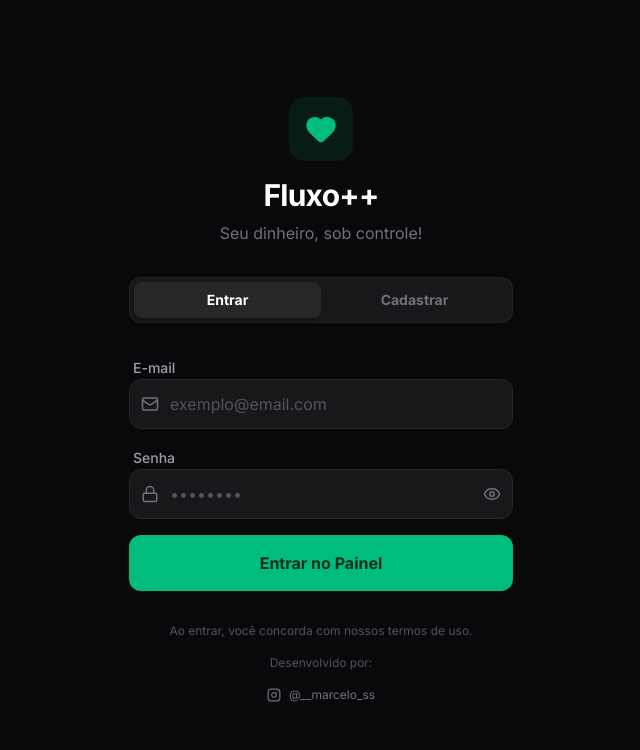
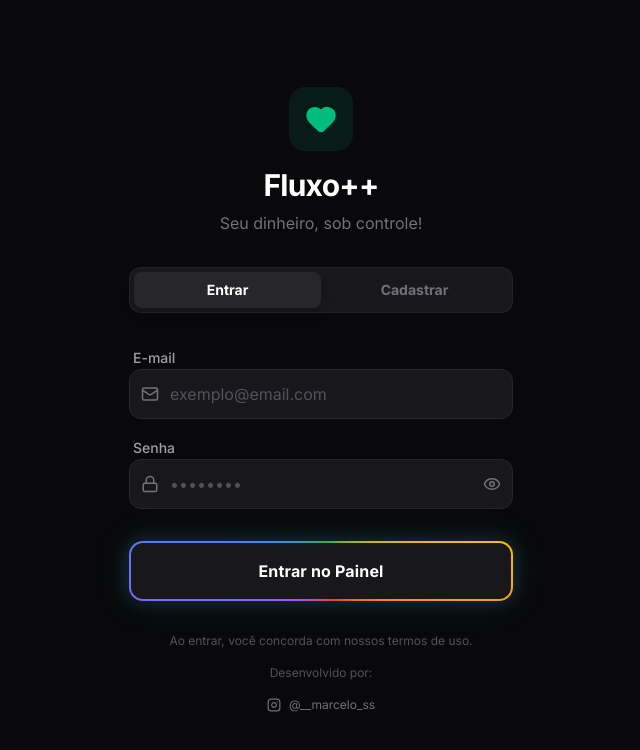
Before and after one commit to MarceloSousaSantos/fluxo-, a React (Vite) app: page /login in a window 1280 px wide. Shown: the top 750 px of the page, without its empty margins (319-959 px from the left). Built offline with nearby package versions, Linux system fonts and the light colour scheme; no server answers.

Commit message:
feat: padroniza todos os botoes primarios com borda animada conic-gradient

```diff
--- a/src/index.css
+++ b/src/index.css
@@ -18,8 +18,10 @@
 
   /* Hide scrollbar for IE, Edge and Firefox */
   .no-scrollbar {
-    -ms-overflow-style: none;  /* IE and Edge */
-    scrollbar-width: none;  /* Firefox */
+    -ms-overflow-style: none;
+    /* IE and Edge */
+    scrollbar-width: none;
+    /* Firefox */
   }
 }
 
@@ -27,10 +29,15 @@
   padding-bottom: env(safe-area-inset-bottom);
 }
 
-/* ── FAB animated border ─────────────────────────────────── */
+/* ── Shared gradient animation ───────────────────────────── */
 @keyframes spin-gradient {
-  from { --angle: 0deg; }
-  to   { --angle: 360deg; }
+  from {
+    --angle: 0deg;
+  }
+
+  to {
+    --angle: 360deg;
+  }
 }
 
 @property --angle {
@@ -39,6 +46,7 @@
   inherits: false;
 }
 
+/* ── FAB (botão flutuante circular) ──────────────────────── */
 .fab-animated {
   position: fixed;
   bottom: 6rem;
@@ -47,18 +55,17 @@
   width: 3.5rem;
   height: 3.5rem;
   border-radius: 1.125rem;
-  padding: 2px;                         /* espaço para a borda */
-  background: conic-gradient(
-    from var(--angle),
-    #4285f4, #34a853, #fbbc05, #ea4335, #a855f7, #4285f4
-  );
+  padding: 2px;
+  background: conic-gradient(from var(--angle),
+      #4285f4, #34a853, #fbbc05, #ea4335, #a855f7, #4285f4);
   animation: spin-gradient 3s linear infinite;
   display: flex;
   align-items: center;
   justify-content: center;
   transition: transform 0.15s ease, box-shadow 0.3s ease;
   box-shadow: 0 0 24px 4px rgba(66, 133, 244, 0.25),
-              0 0 40px 8px rgba(52, 168, 83, 0.15);
+    0 0 40px 8px rgba(52, 168, 83, 0.15);
+  text-decoration: none;
 }
 
 .fab-animated:active {
@@ -67,14 +74,14 @@
 
 .fab-animated:hover {
   box-shadow: 0 0 32px 8px rgba(66, 133, 244, 0.35),
-              0 0 56px 14px rgba(52, 168, 83, 0.2);
+    0 0 56px 14px rgba(52, 168, 83, 0.2);
 }
 
 .fab-inner {
   width: 100%;
   height: 100%;
-  border-radius: 1rem;         /* ligeiramente menor que o wrapper */
-  background: #18181b;         /* zinc-900 */
+  border-radius: 1rem;
+  background: #18181b;
   display: flex;
   align-items: center;
   justify-content: center;
@@ -83,5 +90,101 @@
 }
 
 .fab-animated:hover .fab-inner {
-  background: #27272a;         /* zinc-800 ao hover */
+  background: #27272a;
 }
+
+/* ── btn-primary (botão inline com borda animada) ────────── */
+.btn-primary {
+  position: relative;
+  display: inline-flex;
+  align-items: stretch;
+  border-radius: 0.875rem;
+  padding: 2px;
+  /* a "borda" animada */
+  background: conic-gradient(from var(--angle),
+      #4285f4, #34a853, #fbbc05, #ea4335, #a855f7, #4285f4);
+  animation: spin-gradient 3s linear infinite;
+  transition: box-shadow 0.3s ease, transform 0.15s ease, opacity 0.2s;
+  box-shadow: 0 0 18px 2px rgba(66, 133, 244, 0.2),
+    0 0 32px 6px rgba(52, 168, 83, 0.1);
+  cursor: pointer;
+  border: none;
+  outline: none;
+  text-decoration: none;
+}
+
+.btn-primary:disabled {
+  opacity: 0.5;
+  cursor: not-allowed;
+  animation-play-state: paused;
+}
+
+.btn-primary:active:not(:disabled) {
+  transform: scale(0.97);
+}
+
+.btn-primary:hover:not(:disabled) {
+  box-shadow: 0 0 28px 6px rgba(66, 133, 244, 0.3),
+    0 0 48px 10px rgba(52, 168, 83, 0.18);
+}
+
+/* Camada interna escura */
+.btn-primary>.btn-inner {
+  display: flex;
+  align-items: center;
+  justify-content: center;
+  gap: 0.5rem;
+  width: 100%;
+  border-radius: 0.75rem;
+  background: #18181b;
+  color: #fff;
+  font-weight: 700;
+  letter-spacing: 0.01em;
+  transition: background 0.2s;
+  white-space: nowrap;
+  pointer-events: none;
+  /* o clique vai para .btn-primary */
+}
+
+.btn-primary:hover:not(:disabled)>.btn-inner {
+  background: #27272a;
+}
+
+/* Tamanhos */
+.btn-primary.btn-sm>.btn-inner {
+  padding: 0.5rem 1rem;
+  font-size: 0.75rem;
+}
+
+.btn-primary.btn-md>.btn-inner {
+  padding: 0.75rem 1.25rem;
+  font-size: 0.875rem;
+}
+
+.btn-primary.btn-lg>.btn-inner {
+  padding: 1rem 1.5rem;
+  font-size: 1rem;
+}
+
+.btn-primary.btn-full {
+  width: 100%;
+  border-radius: 0.875rem;
+}
+
+.btn-primary.btn-full>.btn-inner {
+  justify-content: center;
+}
+
+/* Ícone quadrado */
+.btn-primary.btn-icon {
+  border-radius: 0.875rem;
+  width: 2.5rem;
+  height: 2.5rem;
+}
+
+.btn-primary.btn-icon>.btn-inner {
+  border-radius: 0.75rem;
+  width: 100%;
+  height: 100%;
+  padding: 0;
+}
--- a/src/pages/LoginPage.tsx
+++ b/src/pages/LoginPage.tsx
@@ -154,9 +154,11 @@ export function LoginPage() {
           <button
             type="submit"
             disabled={loading}
-            className="w-full bg-emerald-500 hover:bg-emerald-400 disabled:opacity-50 text-emerald-950 font-bold py-4 rounded-xl transition-all flex items-center justify-center gap-2 mt-4"
+            className="btn-primary btn-full mt-4"
           >
-            {loading ? <Loader2 className="animate-spin" size={20} /> : (isLogin ? 'Entrar no Painel' : 'Criar Minha Conta')}
+            <span className="btn-inner py-4 text-base">
+              {loading ? <Loader2 className="animate-spin" size={20} /> : (isLogin ? 'Entrar no Painel' : 'Criar Minha Conta')}
+            </span>
           </button>
         </form>
 
--- a/src/pages/SettingsPage.tsx
+++ b/src/pages/SettingsPage.tsx
@@ -163,9 +163,9 @@ export function SettingsPage() {
                 <button
                   onClick={handleJoinCouple}
                   disabled={loading}
-                  className="px-4 bg-emerald-500 text-emerald-950 rounded-xl font-bold text-xs uppercase tracking-widest active:scale-95 transition-transform disabled:opacity-50"
+                  className="btn-primary btn-sm"
                 >
-                  Entrar
+                  <span className="btn-inner uppercase tracking-widest text-xs">Entrar</span>
                 </button>
               </div>
             </div>
@@ -232,9 +232,9 @@ export function SettingsPage() {
               />
               <button
                 onClick={addCategory}
-                className="w-10 h-10 bg-emerald-500 text-emerald-950 rounded-xl flex items-center justify-center active:scale-95 transition-transform"
+                className="btn-primary btn-icon"
               >
-                <Plus size={20} />
+                <span className="btn-inner"><Plus size={18} /></span>
               </button>
             </div>
 
--- a/src/pages/TransactionsPage.tsx
+++ b/src/pages/TransactionsPage.tsx
@@ -119,9 +119,9 @@ export function TransactionsPage() {
         <h2 className="text-2xl font-bold text-white">Transações</h2>
         <button
           onClick={() => { resetForm(); setIsModalOpen(true); }}
-          className="w-10 h-10 rounded-xl bg-emerald-500 text-emerald-950 flex items-center justify-center active:scale-90 transition-transform"
+          className="btn-primary btn-icon"
         >
-          <Plus size={24} />
+          <span className="btn-inner"><Plus size={20} /></span>
         </button>
       </div>
 
@@ -349,9 +349,11 @@ export function TransactionsPage() {
                 <button
                   type="submit"
                   disabled={loading}
-                  className="w-full bg-emerald-500 hover:bg-emerald-400 disabled:opacity-50 text-emerald-950 font-bold py-5 rounded-2xl transition-all flex items-center justify-center gap-2 shadow-xl shadow-emerald-500/10"
+                  className="btn-primary btn-full"
                 >
-                  {loading ? <Loader2 className="animate-spin" size={20} /> : (editingTransaction ? 'Salvar Alterações' : 'Confirmar Transação')}
+                  <span className="btn-inner py-4 text-base">
+                    {loading ? <Loader2 className="animate-spin" size={20} /> : (editingTransaction ? 'Salvar Alterações' : 'Confirmar Transação')}
+                  </span>
                 </button>
               </form>
             </motion.div>
```
